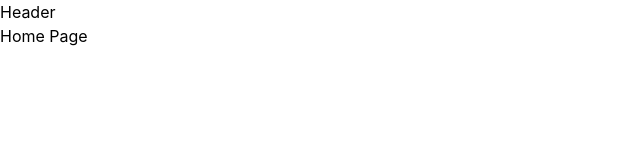
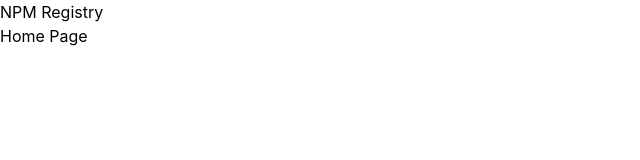
Before and after one commit to hereticsun/udemy-modern-react-with-redux, a React (Vite) app in the folder registry/: page / in a window 1280 px wide. Shown: the top 160 px of the page, without its empty margins (0-640 px from the left). Built offline with nearby package versions, Linux system fonts and the light colour scheme.

Commit message:
468 Navigating with a Link
Signed-off-by: Azlan <azlan@cuttilan.co.uk>

```diff
--- a/registry/src/components/Header.tsx
+++ b/registry/src/components/Header.tsx
@@ -1,3 +1,9 @@
+import { Link } from "react-router-dom";
+
 export default function Header() {
-  return <div>Header</div>;
+  return (
+  <div>
+    <Link to="/" >NPM Registry</Link>
+  </div>
+  );
 }
```
